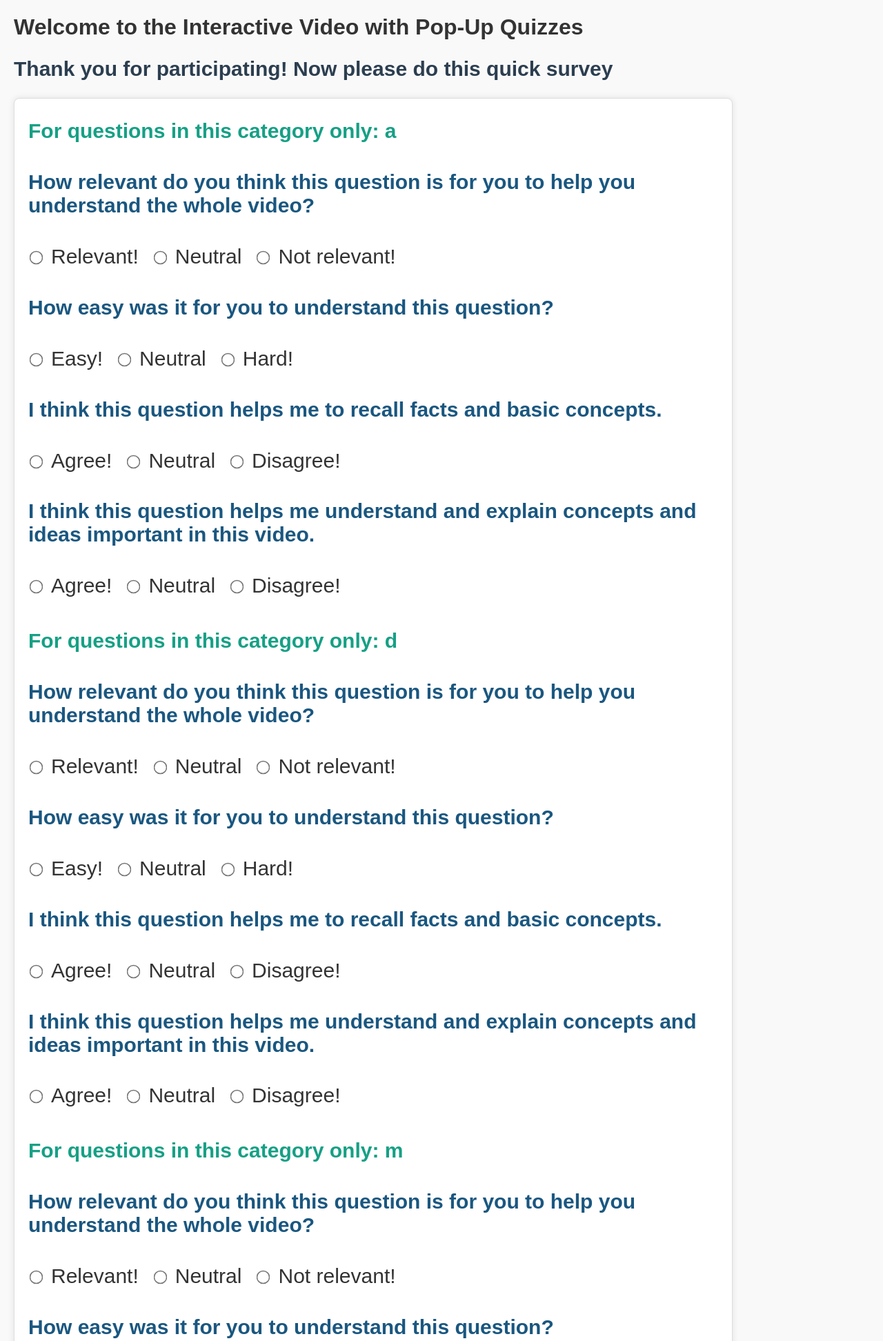
After one commit to eccentric-horse/DeafLearning, a Flask app: page /survey in a window 1280 px wide. The commit adds this page. Shown: the top 1944 px of the page at 69% size. Run offline with Flask 3, Linux system fonts and the light colour scheme; the visitor is signed in with stand-in values (Sample User, id 1).

Commit message:
added survey

```diff
--- a/app.py
+++ b/app.py
@@ -2,8 +2,10 @@ from flask import Flask, render_template, request, jsonify, session, redirect, u
 from flask_session import Session
 from cachelib.file import FileSystemCache
 from question_util import choose_questions, get_question_types
-from db_util import save_answer_data, save_selected_questions
+from db_util import save_answer_data, save_selected_questions, save_survey_data
+
 import os
+import uuid
 
 app = Flask(__name__)
 app.secret_key = os.environ['SESSION_SECRET']
@@ -19,6 +21,7 @@ Session(app)
 @app.route('/')
 def index() -> "html":
     session.clear()
+    session['uuid'] = str(uuid.uuid4())
     return render_template('interaction.html')
 
 @app.route('/ask', methods = ["POST"])
@@ -26,6 +29,7 @@ def do_ask() -> "html":
     prompt = request.form['input_string']
     results, complete = get_question_types(prompt)
     if complete:
+        session['question_types'] = results
         return redirect(url_for('questions', qt=results))
 
     return render_template('response.html',
@@ -75,5 +79,14 @@ def log_answer():
     # return status ok
     return "", 200
 
+@app.route('/survey', methods=['GET', 'POST'])
+def survey():
+    if request.method == 'POST':
+        save_survey_data(request.form.to_dict())
+        return render_template("survey_success.html")
+    else:
+        return render_template('survey.html',
+                                qt=session.get('question_types', []))
+
 if __name__ == '__main__':
     app.run(debug=True)
--- a/static/hf.css
+++ b/static/hf.css
@@ -55,7 +55,7 @@ form {
     box-shadow: 0 0 10px rgba(0, 0, 0, 0.1);
     margin-bottom: 20px;
     text-align: left;
-    max-width: 600px;
+    max-width: 1000px;
 }
 
 table {
@@ -131,3 +131,54 @@ h5 {
     font-size: 30px;
     text-align: left;
 }
+
+/* Style the answer buttons */
+.answer {
+    display: block;
+    width: 100%;
+    padding: 15px;
+    margin: 10px 0;
+    font-size: 25px;
+    border: 2px solid #000;
+    border-radius: 5px;
+    background-color: #f0f0f0;
+    cursor: pointer;
+    transition: background-color 0.3s ease;
+}
+
+/* Change background color on hover */
+.answer:hover {
+    background-color: #c0ffc0;
+}
+
+/* button */
+.button {
+    text-align: center;
+    margin-top: 20px;
+}
+.button button {
+    padding: 10px 20px;
+    font-size: 18px;
+    color: #fff;
+    background-color: #007BFF;
+    border: none;
+    border-radius: 5px;
+    cursor: pointer;
+    transition: background-color 0.3s ease;
+}
+.button button:hover {
+    background-color: #0056b3;
+}
+
+/* survey */
+.radios {
+    display: flex;
+    gap: 10px;
+}
+.radios label {
+    font-size: 30px;
+}
+.radios input[type="radio"] {
+    margin-right: 5px;
+    transform: scale(1.5);
+}
--- /dev/null
+++ b/templates/survey.html
@@ -0,0 +1,77 @@
+{% extends 'base.html' %}
+
+{% block body %}
+
+<div>
+    <h2>Thank you for participating! Now please do this quick survey</h2>
+
+    <div id="survey-container">
+        <form id="survey-form" method='POST' onsubmit="return checkForm()" action='/survey'>
+
+            {% for question_type in qt %}
+                <h3>For questions in this category only: {{question_type}}</h3>
+                <h4>How relevant do you think this question is for you to help you understand the whole video?</h4>
+                <div class="radios">
+                    <input type="radio" id="relevant1-{{question_type}}" name="relevance-{{question_type}}" value="relevant" required>
+                    <label for="relevant1-{{question_type}}">Relevant!</label><br>
+                    <input type="radio" id="neutral1-{{question_type}}" name="relevance-{{question_type}}" value="neutral" required>
+                    <label for="neutral1-{{question_type}}">Neutral</label><br>
+                    <input type="radio" id="not-relevant1-{{question_type}}" name="relevance-{{question_type}}" value="not-relevant" required>
+                    <label for="not-relevant1-{{question_type}}">Not relevant!</label>
+                </div>
+
+                <h4>How easy was it for you to understand this question?</h4>
+                <div class="radios">
+                    <input type="radio" id="easy1-{{question_type}}" name="understanding-{{question_type}}" value="easy" required>
+                    <label for="easy1-{{question_type}}">Easy!</label><br>
+                    <input type="radio" id="neutral2-{{question_type}}" name="understanding-{{question_type}}" value="neutral" required>
+                    <label for="neutral2-{{question_type}}">Neutral</label><br>
+                    <input type="radio" id="hard1-{{question_type}}" name="understanding-{{question_type}}" value="hard" required>
+                    <label for="hard1-{{question_type}}">Hard!</label>
+                </div>
+
+                <h4>I think this question helps me to recall facts and basic concepts.</h4>
+                <div class="radios">
+                    <input type="radio" id="agree1-{{question_type}}" name="recall-{{question_type}}" value="agree" required>
+                    <label for="agree1-{{question_type}}">Agree!</label><br>
+                    <input type="radio" id="neutral3-{{question_type}}" name="recall-{{question_type}}" value="neutral" required>
+                    <label for="neutral3-{{question_type}}">Neutral</label><br>
+                    <input type="radio" id="disagree1-{{question_type}}" name="recall-{{question_type}}" value="disagree" required>
+                    <label for="disagree1-{{question_type}}">Disagree!</label>
+                </div>
+
+                <h4>I think this question helps me understand and explain concepts and ideas important in this video.</h4>
+                <div class="radios">
+                    <input type="radio" id="agree2-{{question_type}}" name="understand-concepts-{{question_type}}" value="agree" required>
+                    <label for="agree2-{{question_type}}">Agree!</label><br>
+                    <input type="radio" id="neutral4-{{question_type}}" name="understand-concepts-{{question_type}}" value="neutral" required>
+                    <label for="neutral4-{{question_type}}">Neutral</label><br>
+                    <input type="radio" id="disagree2-{{question_type}}" name="understand-concepts-{{question_type}}" value="disagree" required>
+                    <label for="disagree2-{{question_type}}">Disagree!</label>
+                </div>
+                <br><br>
+
+            {% endfor %}
+
+            <div class="button">
+                <button type="submit">Submit the Survey</button>
+            </div>
+        </form>
+
+        <script>
+            function checkForm() {
+                for (const el of document.getElementById('survey-form').querySelectorAll("[required]")) {
+                    if (!el.reportValidity()) {
+                        el.scrollIntoView();
+                        return false;
+                    }
+                }
+
+                return true;
+            }
+        </script>
+
+    </div>
+</div>
+
+{% endblock %}
```
Also changed, not shown: db_util.py (+21 -5 lines), templates/survey_success.html (added, +7 -0 lines), static/controller.js (line endings or trailing spaces).
